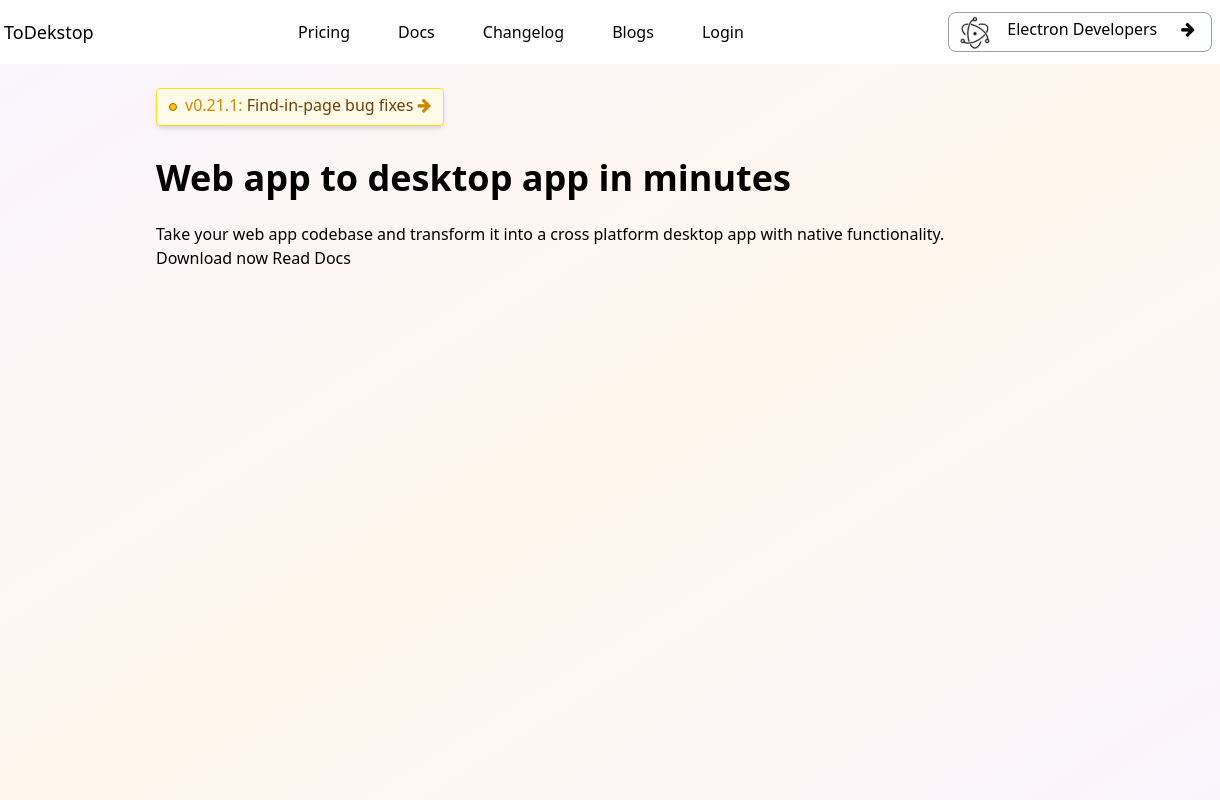
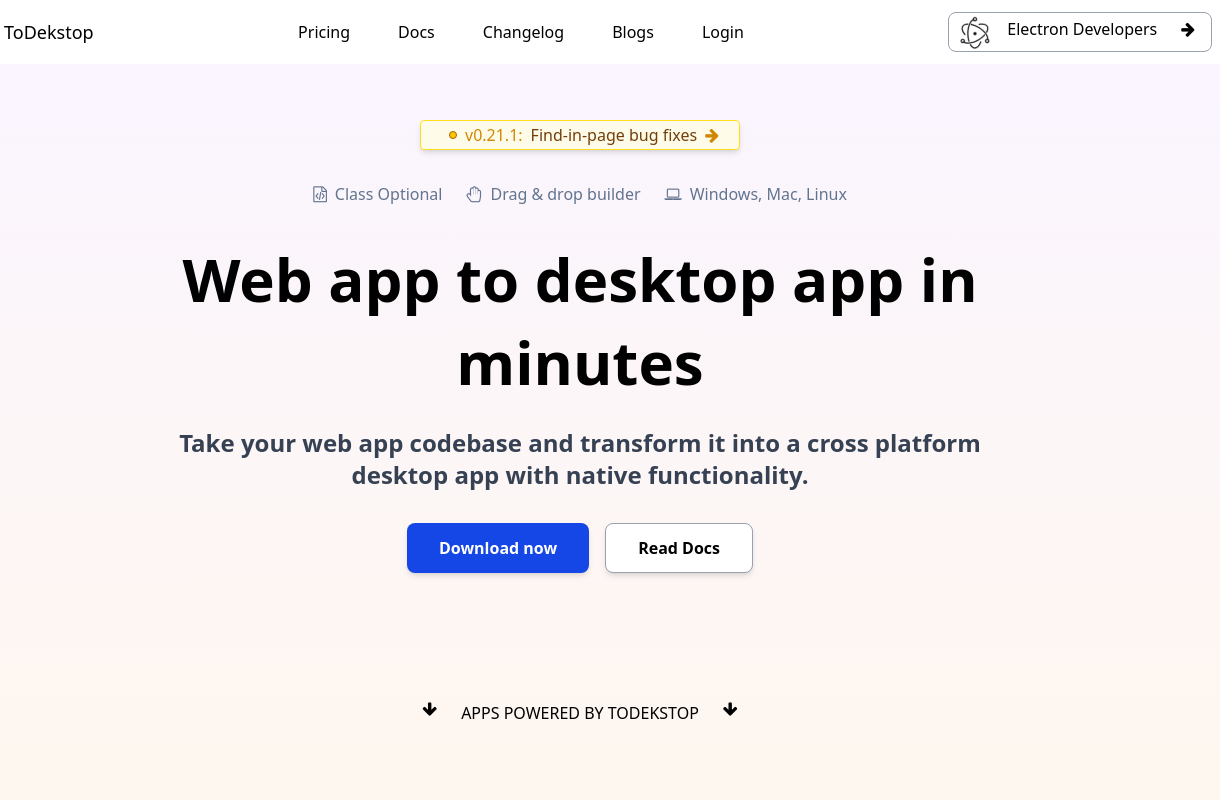
Before and after one commit to Aarushi2803/Learning_talwind_CSS, a website: page index.html in a window 1280 px wide. Shown: the top 800 px of the page, 60-1280 px from the left. Drawn offline with nearby package versions, Linux system fonts and the light colour scheme.

Commit message:
fourth_commit

```diff
--- a/index.html
+++ b/index.html
@@ -70,30 +70,68 @@
     </div>
     </div>
 </nav>
-
 <!-- main -->
 <main>
     <!-- hero section -->
-    <div id="hero" class="min-h-screen bg-gradient-to-br from bg-purple-50 via-orange-50 to-transparent">
-<div id="hero-container" class="max-w-4xl mx-auto px-6 pt-6 pb-32 flex-col p-6 ">
+<div id="hero" class="min-h-screen bg-gradient-to-b from bg-purple-50 via-orange-50 to-transparent
+    sm:items-center sm:text-center">
+    <div id="hero-container" class="max-w-4xl mx-auto px-6 pt-6 pb-32 flex-col p-6">
     <!-- version-text -->
-    <div id="version-text" class="flex gap-2  border border-yellow-300 bg-yellow-50 rounded w-fit p-1 shadow-md hover:shadow-lg hover:translate-y-1 transition group pr-3">
+    <div id="version-text" class="mt-8 flex justify-center items-center  gap-2  border my-3  border-yellow-300 bg-yellow-50 rounded w-fit  px-5  shadow-md hover:shadow-lg hover:translate-y-1 transition group ml-66 ">
         <div class="w-2 h-2 bg-yellow-400 rounded-full  my-2.5 justify-center items-center border border-yellow-700 ml-2"></div>
-      <p>
+
         <span class="text-yellow-600">v0.21.1:</span>
         <span class="text-yellow-900 font-medium">Find-in-page bug fixes</span>
         <i class="fa fa-arrow-right text-yellow-600 group-hover:translate-x-1 transition"></i>
-      </p>
     </div>
 
-    <div id="" class="pt-8">
-        <h1 class="text-4xl font-bold text-#1F2937">Web app to desktop app in minutes</h1>
-        <p class="text-#1F2937 text-1xl pt-6">Take your web app codebase and transform it into a cross platform desktop app with native functionality.</p>
+<!-- herofeatures -->
+<div id="hero-features" class="hidden sm:flex gap-6 justify-center mt-8">
+    <div class="flex justify-center gap-2 items-center text-slate-500">
+        <i class="fa fa-file-code-o text-sm"></i>
+        <p>Class Optional</p>
+    </div>
 
-        <button> Download now </button>
-        <button> Read Docs </button>
+    <div class="flex justify-center gap-2 items-center text-slate-500">
+        <i class="fa fa-hand-paper-o"></i>
+        <p>Drag & drop builder </p>
+    </div>
+
+    <div class="flex justify-center gap-2 items-center text-slate-500">
+        <i class="fa fa-laptop text-sm"></i>
+        <p>Windows, Mac, Linux</p>
     </div>
 </div>
+
+
+    <div id="" class="pt-8">
+        <h1 class="text-4xl font-semibold leading-snug sm:text-6xl ">Web app to desktop app in minutes</h1>
+        <p class="text-gray-700 text-1xl pt-6 font-semibold text-xl sm:text-2xl">Take your web app codebase and transform it into a cross platform desktop app with native functionality.</p>
+
+    <div id="button-container" class="flex flex-col mt-8 justify-center gap-4 sm:flex-row ">
+        <button class="bg-blue-700 text-white rounded-lg
+       px-8 py-3 hover:bg-blue-600 font-semibold shadow-md"> Download now </button>
+        <button class="py-3 px-8 bg-white rounded-lg  text-black font-semibold border border-gray-400 shadow-md"> Read Docs </button>
+    </div>
+    </div>
+</div>
+
+<!-- Campanies tittle -->
+<div id="companies-container">
+    <div id="companies-tittle" class="flex justify-center gap-6" >
+        <i class="fa fa-arrow-down ms"></i>
+        <span>APPS POWERED BY TODEKSTOP</span>
+        <i class="fa fa-arrow-down"></i>
+    </div>
+
+<div id="Campanies-lines-group">
+  <div id="line-one">
+
+  </div>
+</div>
+
+    </div>
+    <div class="h-[1000px]">
 
     </div>
 </main>
```
